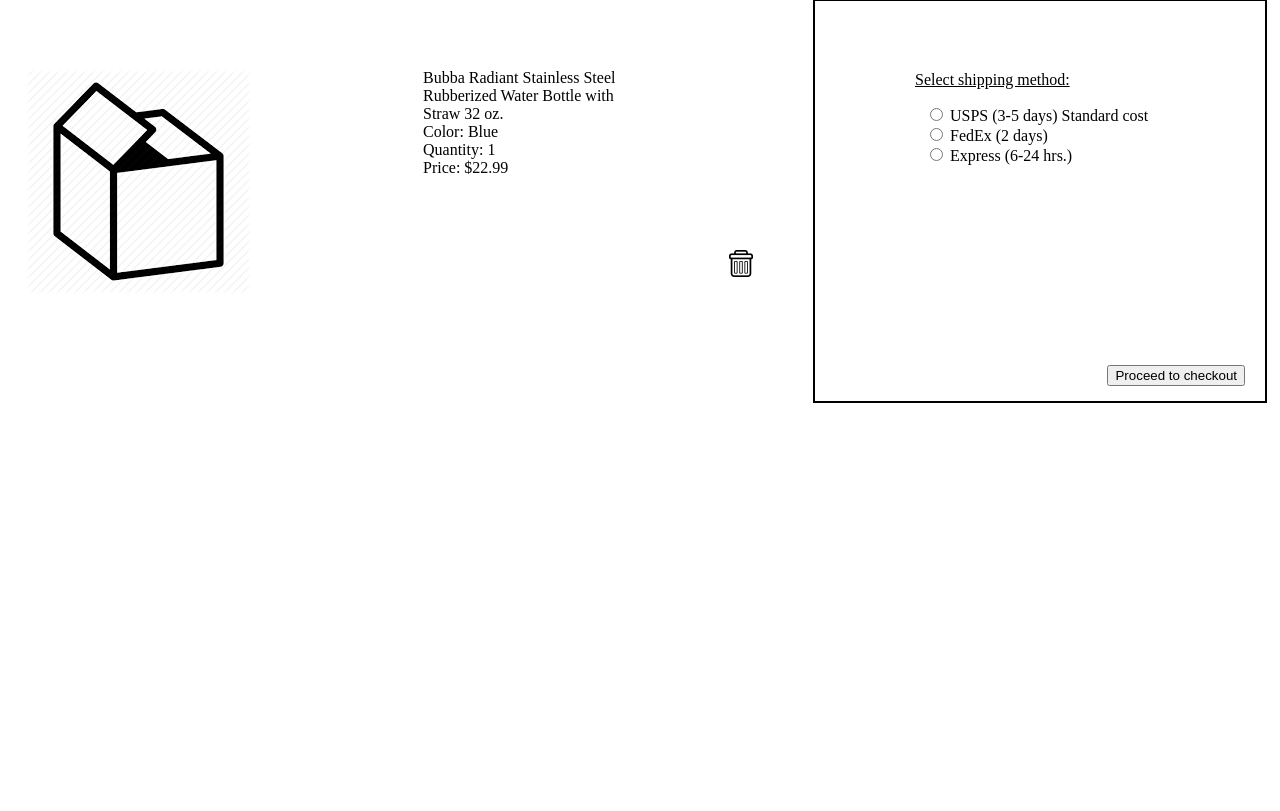
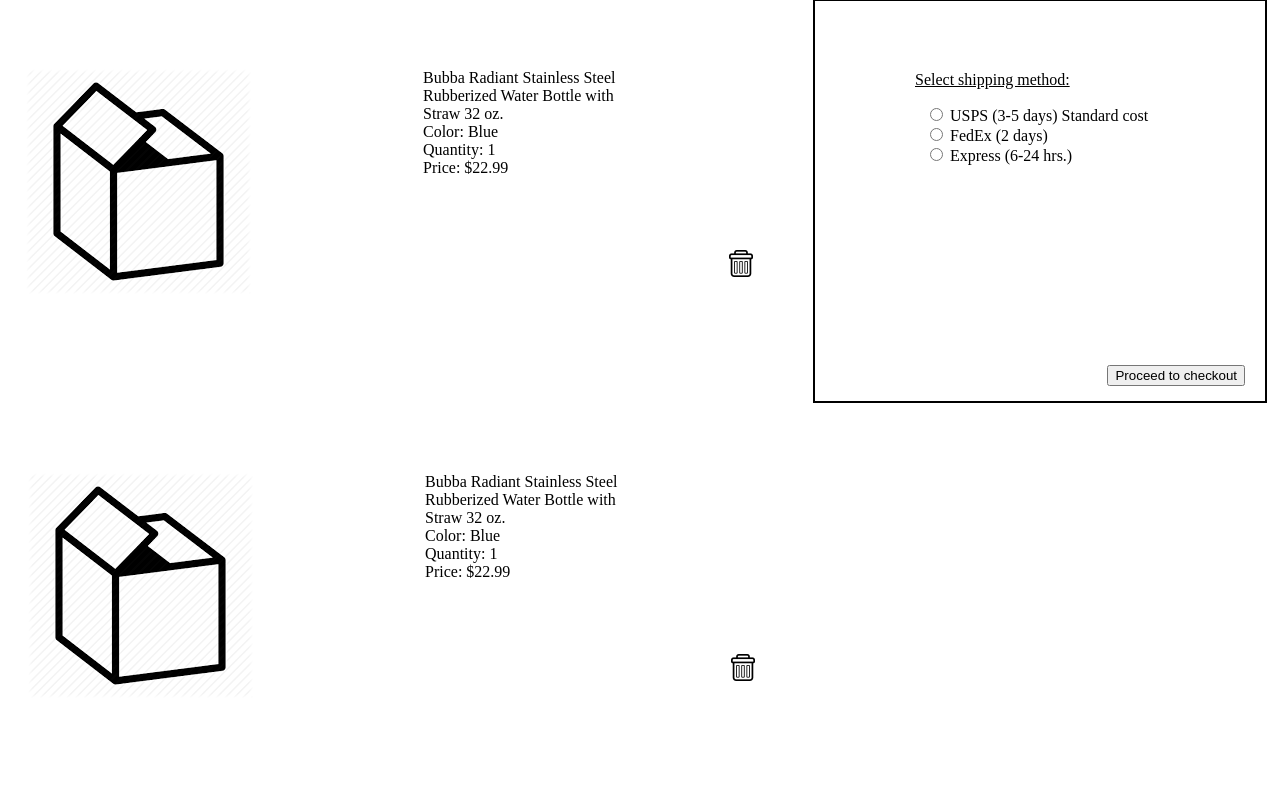
Before and after one commit to indigo77072/AppDevSouthBalanceSite, a PHP site: page /cart.php in a window 1280 px wide. Shown: the part 133-944 px from the top of the page. Before the commit the page ends 536 px from the top, so only its background shows below. Run offline with PHP 8.4, Linux system fonts and the light colour scheme.

Commit message:
Draft of cart.php frontend done

```diff
--- a/cart.php
+++ b/cart.php
@@ -18,52 +18,87 @@
         <?php include 'header.php'; ?>
         <div class="flex-container">
 
-        <div id="leftColumn">
+        <div class="leftColumn">
             <img src="graphics/item_placeHolder.png">
         </div>
-        <div id="centerColumn"><div id="itemInfo">
+        <div class="centerColumn"><div class="itemInfo">
         Bubba Radiant Stainless Steel Rubberized Water Bottle with Straw 32 oz.<br>
             Color: Blue<br>
             Quantity: 1<br>
             Price: $22.99
 
-            <div id="deleteIconSection"><img src="graphics/trash.bmp" id="deleteIcon"></div>
+            <div class="deleteIconSection"><img src="graphics/trash.bmp" class="deleteIcon"></div>
 
 
         </div></div>
-        <div id="rightColumn">
-        <form id="shippingConfig" action="/place_order_page.php">
-            <p id="shippingConfigTitle">Select shipping method:
-            </p><div id="shippingConfig">
+        <div class="rightColumn">
+        <form class="shippingConfig" action="/place_order_page.php">
+            <p class="shippingConfigTitle">Select shipping method:
+            </p><div class="shippingConfig">
 
-            <input type="radio" id="usps" name="shipping_choice" value="USPS (3-5 days) Standard cost">
+            <input type="radio" class="usps" name="shipping_choice" value="USPS (3-5 days) Standard cost">
                 <label for="usps">USPS (3-5 days) Standard cost</label><br>
 
-                <input type="radio" id="fedex" name="shipping_choice" value="FedEx (2 days)">
+                <input type="radio" class="fedex" name="shipping_choice" value="FedEx (2 days)">
                 <label for="fedex">FedEx (2 days)</label><br>
 
-                <input type="radio" id="express" name="shipping_choice" value="Express (6-24 hrs.)">
+                <input type="radio" class="express" name="shipping_choice" value="Express (6-24 hrs.)">
                 <label for="express">Express (6-24 hrs.)</label></div>
-                <div id="proceedToCheckoutDiv"><input type="submit" value="Proceed to checkout"></div>
+                <div class="proceedToCheckoutDiv"><input type="submit" value="Proceed to checkout"></div>
+            </form>
+            </div>
+        </div>
+
+        <!------------------ separation between 1st and 2nd cart items ------------->
+
+        <div class="flex-container">
+
+        <div class="leftColumn">
+            <img src="graphics/item_placeHolder.png">
+        </div>
+        <div class="centerColumn"><div class="itemInfo">
+        Bubba Radiant Stainless Steel Rubberized Water Bottle with Straw 32 oz.<br>
+            Color: Blue<br>
+            Quantity: 1<br>
+            Price: $22.99
+
+            <div class="deleteIconSection"><img src="graphics/trash.bmp" class="deleteIcon"></div>
+
+
+        </div></div>
+        <div class="additionalItemRightColumn">
+        <form class="shippingConfig" action="/place_order_page.php">
+            <p class="shippingConfigTitle"><!--Select shipping method:-->
+            </p><div class="shippingConfig">
+
+            <!--<input type="radio" class="usps" name="shipping_choice" value="USPS (3-5 days) Standard cost">-->
+                <label for="usps"><!--USPS (3-5 days) Standard cost--></label><br>
+
+                <!--<input type="radio" class="fedex" name="shipping_choice" value="FedEx (2 days)">-->
+                <label for="fedex"><!--FedEx (2 days)--></label><br>
+
+                <!--<input type="radio" class="express" name="shipping_choice" value="Express (6-24 hrs.)">-->
+                <label for="express"><!--Express (6-24 hrs.)--></label></div>
+                <div class="proceedToCheckoutDiv"><!--<input type="submit" value="Proceed to checkout">--></div>
             </form>
             </div>
         </div>
 
 
 <!--
-        <div id="bodyContainer">
-        <div id="leftColumn">
-        <img src="graphics/sb_logo.png" id="productImg" alt="Product Image">
+        <div class="bodyContainer">
+        <div class="leftColumn">
+        <img src="graphics/sb_logo.png" class="productImg" alt="Product Image">
         </div>
-        <div id="centerColumn">
-            <div id="cartItemInfo">
+        <div class="centerColumn">
+            <div class="cartItemInfo">
             test
             </div>
 
 
 
 </div>
-<div id="rightColumn">
+<div class="rightColumn">
 <p>test </p>
 </div>
 </div> -->
--- a/cart_styles.css
+++ b/cart_styles.css
@@ -27,7 +27,7 @@
 
   }
 
-  .flex-container > div#leftColumn {
+  .flex-container > div.leftColumn {
     min-width: 350px;
     margin-right: 50px;
     text-align: center;
@@ -36,7 +36,7 @@
     /* background-color: red; */
   }
 
-  .flex-container > div#centerColumn {
+  .flex-container > div.centerColumn {
     min-width: 350px;
     /* padding-right: 60px; */
     margin-right: 100px;
@@ -45,14 +45,14 @@
 
   }
 
-  .flex-container > div#rightColumn {
+  .flex-container > div.rightColumn {
     min-width: 450px;
     margin-right: 50px;
     height: 400px;
     border: 2px solid black;
   }
 
-  p#shippingConfigTitle {
+  p.shippingConfigTitle {
     /* text-align: center; */
     /* border: 2px solid black; */
     display: inline-block;
@@ -63,7 +63,7 @@
 
   }
 
-  div#shippingConfig {
+  div.shippingConfig {
     margin-left: 110px;
     /* border: 2px solid black; */
 
@@ -74,13 +74,13 @@
 
 
 
-  div#proceedToCheckoutDiv {
+  div.proceedToCheckoutDiv {
     position: relative;
     margin-left: 110px;
   }
 
 
-div#proceedToCheckoutDiv > input {
+div.proceedToCheckoutDiv > input {
   position: absolute;
   right: 20px;
   top: 200px;
@@ -92,11 +92,11 @@ div#proceedToCheckoutDiv > input {
 
 
 
-  div#leftColumn > img {
+  div.leftColumn > img {
     margin-top: 70px;
   }
 
-div#centerColumn > div#itemInfo {
+div.centerColumn > div.itemInfo {
   margin-top: 70px;
   margin-left: 60px;
   margin-right: 60px;
@@ -105,20 +105,27 @@ div#centerColumn > div#itemInfo {
 
 }
 
-div#deleteIconSection {
+div.deleteIconSection {
   position: relative;
   width: 330px;
   height: 100px;
 
 }
 
-div#itemInfo > div#deleteIconSection > img {
+div.itemInfo > div.deleteIconSection > img {
   /* width: 24px;
   height: 27px; */
   position: absolute;
   /* vertical-align: bottom; */
   right: 0;
   bottom: 0;
+}
+
+div.additionalItemRightColumn {
+  min-width: 450px;
+  margin-right: 50px;
+  height: 400px;
+  /* border: 2px solid black; */
 }
 
 
```
